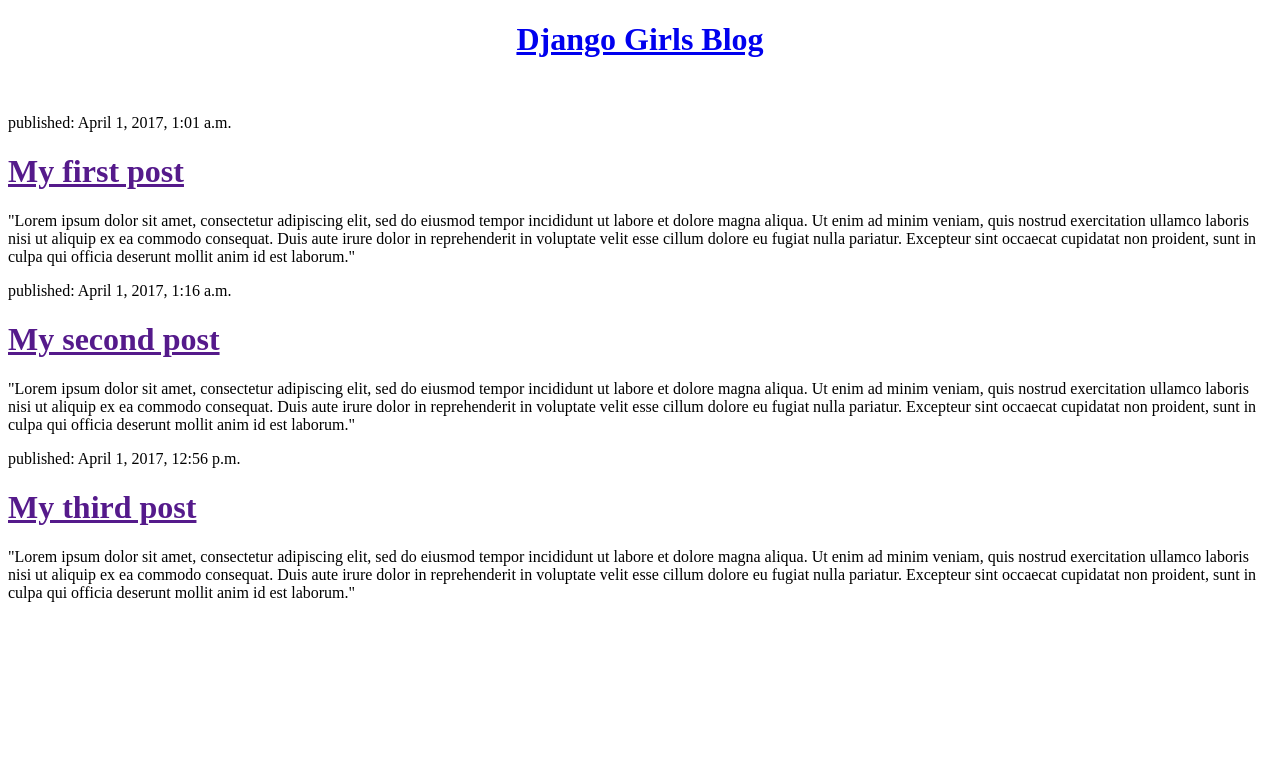
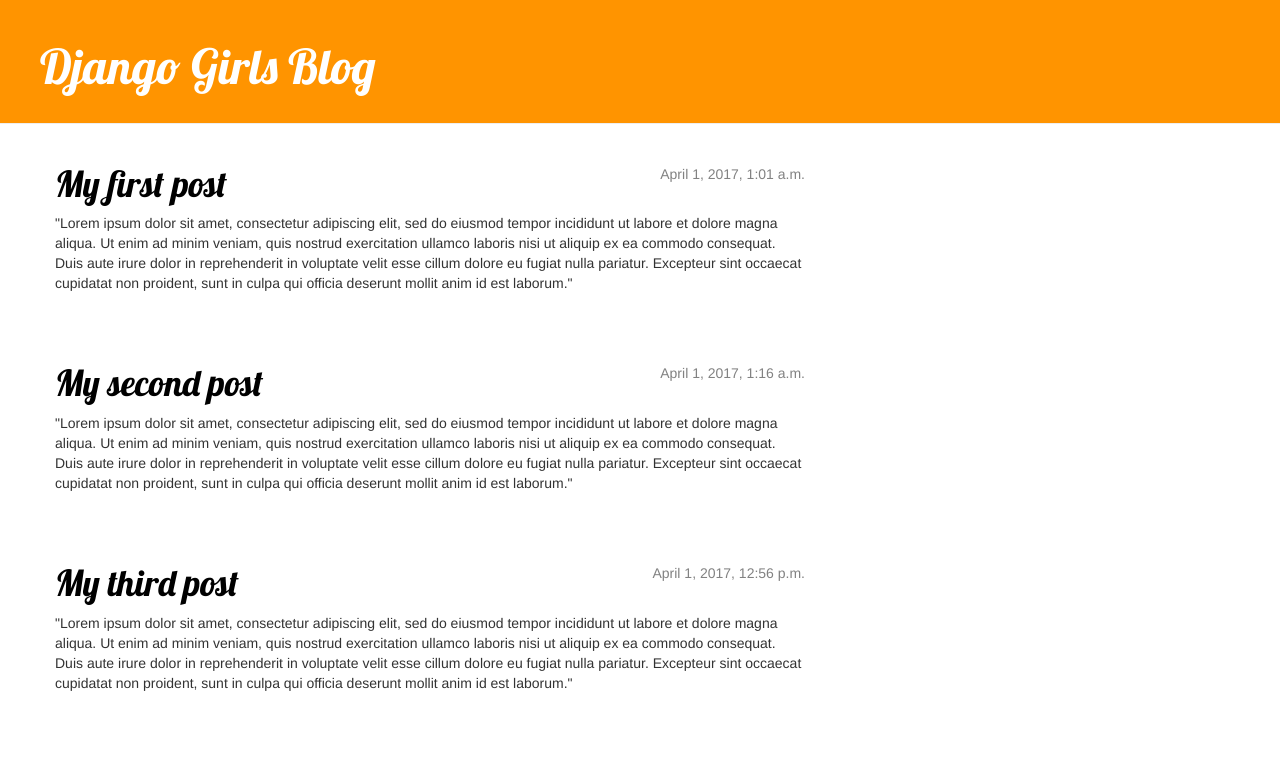
Before and after one commit to rewalkerof/my-first-blog, a Django app: page / in a window 1280 px wide. Shown: the top 762 px of the page. Run offline with Django 3.2, Linux system fonts and the light colour scheme; data comes from the database, SQL or seed files in the repository; some libraries are stand-ins or nearby versions.

Commit message:
Added view and template for datailed blog post as well as CSS for the site.

```diff
--- /dev/null
+++ b/blog/static/css/blog.css
@@ -0,0 +1,47 @@
+.page-header {
+    background-color: #ff9400;
+    margin-top: 0;
+    padding: 20px 20px 20px 40px;
+}
+
+.page-header h1, .page-header h1 a, .page-header h1 a:visited, .page-header h1 a:active {
+    color: #ffffff;
+    font-size: 36pt;
+    text-decoration: none;
+}
+
+.content {
+    margin-left: 40px;
+}
+
+h1, h2, h3, h4 {
+    font-family: 'Lobster', cursive;
+}
+
+.date {
+    float: right;
+    color: #828282;
+}
+
+.save {
+    float: right;
+}
+
+.post-form textarea, .post-form input {
+    width: 100%;
+}
+
+.top-menu, .top-menu:hover, .top-menu:visited {
+    color: #ffffff;
+    float: right;
+    font-size: 26pt;
+    margin-right: 20px;
+}
+
+.post {
+    margin-bottom: 70px;
+}
+
+.post h1 a, .post h1 a:visited {
+    color: #000000;
+}
--- /dev/null
+++ b/blog/templates/blog/base.html
@@ -0,0 +1,23 @@
+{% load staticfiles %}
+<html>
+<head>
+    <title>Django Girls blog</title>
+    <link rel="stylesheet" href="//maxcdn.bootstrapcdn.com/bootstrap/3.2.0/css/bootstrap.min.css">
+    <link rel="stylesheet" href="//maxcdn.bootstrapcdn.com/bootstrap/3.2.0/css/bootstrap-theme.min.css">
+    <link rel="stylesheet" href="{% static 'css/blog.css' %}">
+    <link href="https://fonts.googleapis.com/css?family=Lobster&subset=latin,cyrillic" rel="stylesheet" type="text/css">
+</head>
+<body>
+        <div class="page-header">
+            <h1><a href="/">Django Girls Blog</a></h1>
+        </div>
+        <div class="content container">
+            <div class="row">
+                <div class="col-md-8">
+                {% block content %}
+                {% endblock %}
+                </div>
+            </div>
+        </div>
+    </body>
+</html>
--- a/blog/templates/blog/post_list.html
+++ b/blog/templates/blog/post_list.html
@@ -1,23 +1,13 @@
-<!doctype html>
-<html lang="en">
-<head>
-    <meta charset="UTF-8">
-    <meta name="viewport"
-          content="width=device-width, user-scalable=no, initial-scale=1.0, maximum-scale=1.0, minimum-scale=1.0">
-    <meta http-equiv="X-UA-Compatible" content="ie=edge">
-    <title>Document</title>
-</head>
-<body>
-<div>
-        <h1 align="center"><a href="/">Django Girls Blog</a></h1><br>
-    </div>
+{% extends 'blog/base.html' %}
 
-    {% for post in posts %}
-        <div>
-            <p>published: {{ post.published_date }}</p>
-            <h1><a href="">{{ post.title }}</a></h1>
-            <p>{{ post.text|linebreaksbr }}</p>
-        </div>
-    {% endfor %}
-</body>
-</html>
+    {% block content %}
+        {% for post in posts %}
+            <div class="post">
+                <div class="date">
+                    {{ post.published_date }}
+                </div>
+                 <h1><a href="{% url 'post_detail' pk=post.pk %}">{{ post.title }}</a></h1>
+                <p>{{ post.text|linebreaksbr }}</p>
+            </div>
+        {% endfor %}
+    {% endblock content %}
--- a/blog/urls.py
+++ b/blog/urls.py
@@ -1,6 +1,5 @@
 from django.conf.urls import url
 from . import views
 
-urlpatterns = [
-    url(r'^$', views.post_list, name='post_list'),
-]
+urlpatterns = [url(r'^$', views.post_list, name='post_list'),
+    url(r'^post/(?P<pk>[0-9]+)/$', views.post_detail, name='post_detail'), ]
--- a/blog/views.py
+++ b/blog/views.py
@@ -1,9 +1,15 @@
 from django.shortcuts import render
 from django.utils import timezone
 from .models import Post
+from django.shortcuts import render, get_object_or_404
 
 
 def post_list(request):
     posts = Post.objects.filter(published_date__lte=timezone.now()).order_by('published_date')
-    #return render(request, 'blog/post_list.html', {})
-    return render(request,'blog/post_list.html',{'posts':posts})
+    # return render(request, 'blog/post_list.html', {})
+    return render(request, 'blog/post_list.html', {'posts': posts})
+
+
+def post_detail(request, pk):
+    post = get_object_or_404(Post, pk=pk)
+    return render(request, 'blog/post_detail.html', {'post': post})
--- a/mysite/settings.py
+++ b/mysite/settings.py
@@ -119,4 +119,4 @@
 # https://docs.djangoproject.com/en/1.10/howto/static-files/
 
 STATIC_URL = '/static/'
-STATIC_ROOT = os.path.join(BASE_DIR, 'static')
+STATIC_ROOT = os.path.join(BASE_DIR, 'blog/static')
```
Also changed, not shown: blog/templates/blog/post_detail.html (added, +13 -0 lines).
